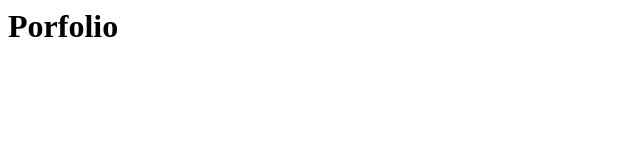
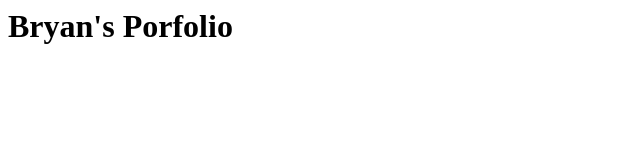
Before and after one commit to bryanong95/Portfolio, a plain HTML site: page index.html in a window 1280 px wide. Shown: the whole page, without its empty margins (0-640 px from the left). Drawn offline with Linux system fonts and the light colour scheme.

Commit message:
Update index.html

```diff
--- a/index.html
+++ b/index.html
@@ -1,3 +1,3 @@
 <html>
-    <h1> Porfolio </h1>
+    <h1> Bryan's Porfolio </h1>
 </html>
```
